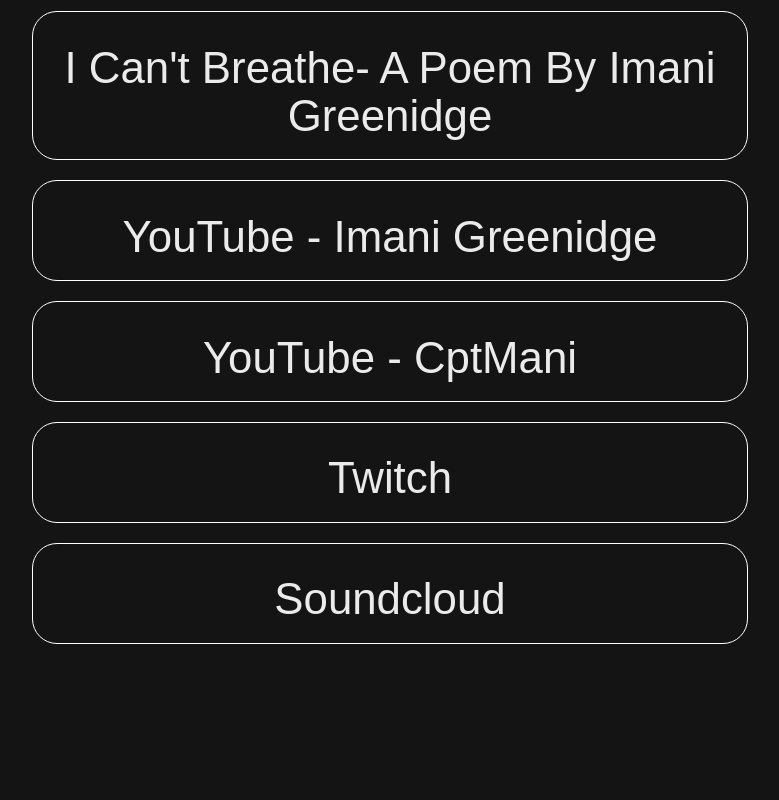
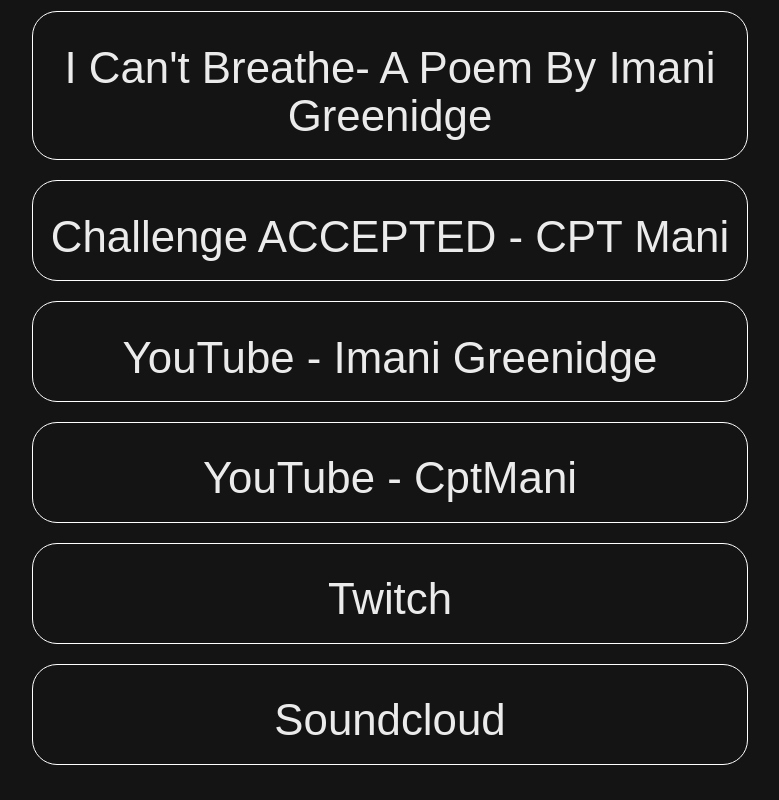
Before and after one commit to ijgreenidge/imani, a plain HTML site: page links.html in a window 1280 px wide. Shown: the part 1009-1809 px from the top of the page, without its empty margins (250-1029 px from the left). Before the commit the page ends 1688 px from the top, so only its background shows below. Drawn offline with nearby package versions, Linux system fonts and the light colour scheme; a web font is replaced by a local one.

Commit message:
updated links + misc

```diff
--- a/links.html
+++ b/links.html
@@ -98,6 +98,12 @@
                 </div>
             </a>
 
+            <a href="https://soundcloud.com/cpt_mani/sets/challenge-accepted" target="_blank">
+                <div class="row center link">
+                   <h3>Challenge ACCEPTED - CPT Mani</h3>
+                </div>
+            </a>
+
             <a href="https://www.youtube.com/channel/UCnMpDDvkQR65A-urg7962Rw" target="_blank">
                 <div class="row center link">
                    <h3>YouTube - Imani Greenidge</h3>
```
Also changed, not shown: coding.html (+1 -1 lines), design.html (+1 -1 lines), index.html (+1 -1 lines).
